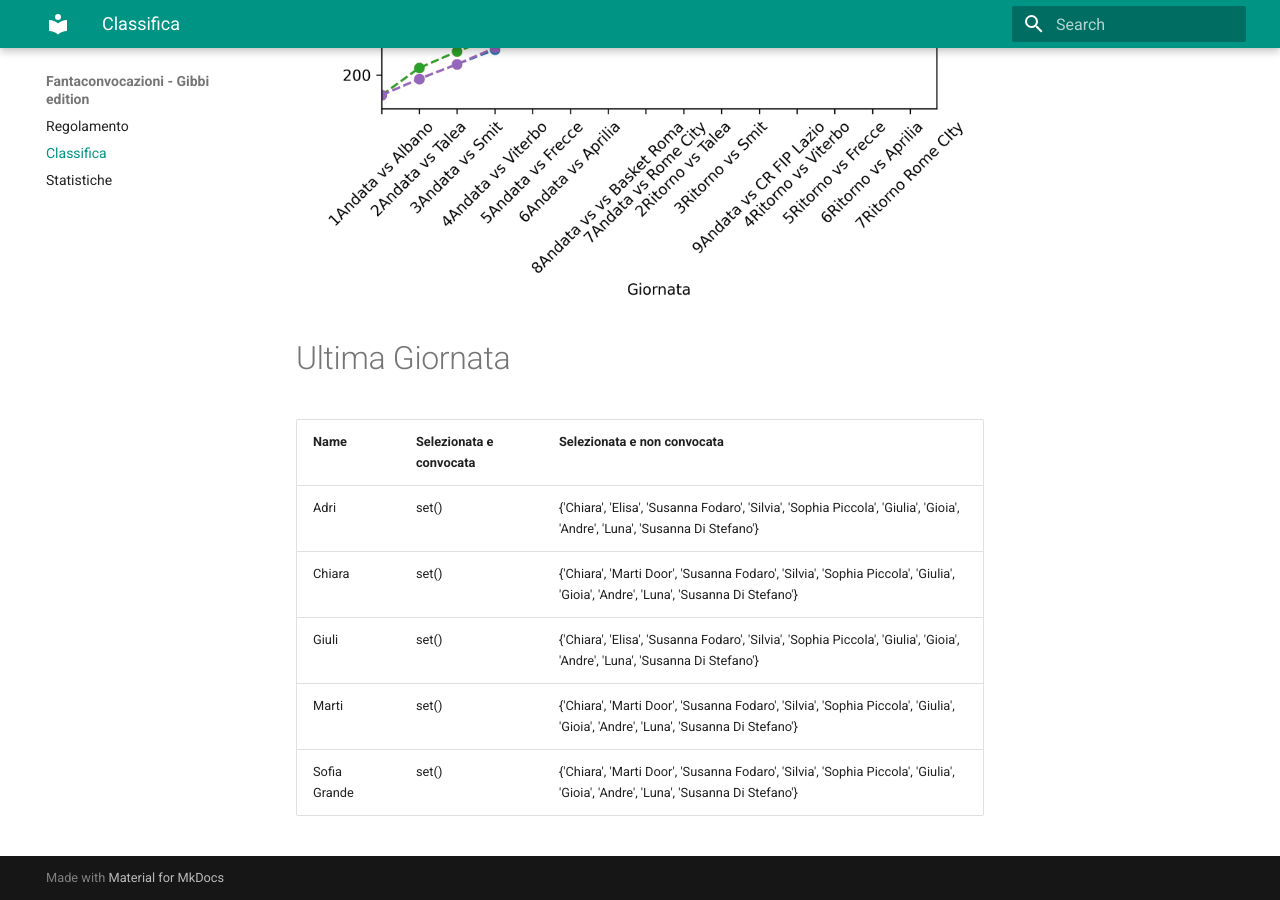
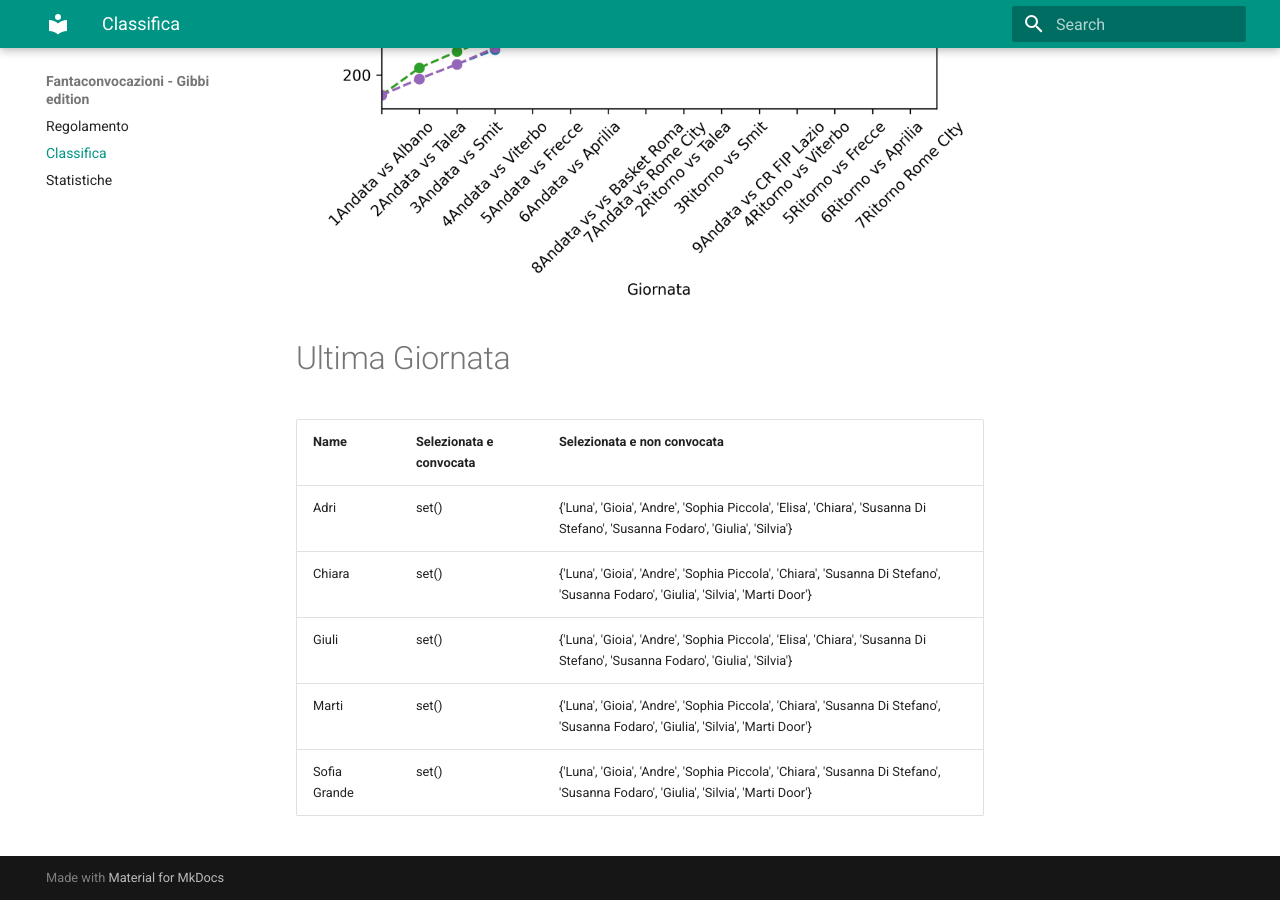
Before and after one commit to martinig94/fantagibbi, an MkDocs documentation site: the page built from docs/Classifica.md, in a window 1280 px wide and 900 px high, scrolled down 810 px. Built offline with MkDocs 1.6.1 and Material for MkDocs 9.7.7, drawn with Linux system fonts in a browser that asks for light colours.

Commit message:
Auto-update from main.py

```diff
--- a/docs/Classifica.md
+++ b/docs/Classifica.md
@@ -18,9 +18,9 @@
 <!-- START_TABLE CORRECT -->
 | Name         | Selezionata e convocata   | Selezionata e non convocata                                                                                                      |
 |:-------------|:--------------------------|:---------------------------------------------------------------------------------------------------------------------------------|
-| Adri         | set()                     | {'Chiara', 'Elisa', 'Susanna Fodaro', 'Silvia', 'Sophia Piccola', 'Giulia', 'Gioia', 'Andre', 'Luna', 'Susanna Di Stefano'}      |
-| Chiara       | set()                     | {'Chiara', 'Marti Door', 'Susanna Fodaro', 'Silvia', 'Sophia Piccola', 'Giulia', 'Gioia', 'Andre', 'Luna', 'Susanna Di Stefano'} |
-| Giuli        | set()                     | {'Chiara', 'Elisa', 'Susanna Fodaro', 'Silvia', 'Sophia Piccola', 'Giulia', 'Gioia', 'Andre', 'Luna', 'Susanna Di Stefano'}      |
-| Marti        | set()                     | {'Chiara', 'Marti Door', 'Susanna Fodaro', 'Silvia', 'Sophia Piccola', 'Giulia', 'Gioia', 'Andre', 'Luna', 'Susanna Di Stefano'} |
-| Sofia Grande | set()                     | {'Chiara', 'Marti Door', 'Susanna Fodaro', 'Silvia', 'Sophia Piccola', 'Giulia', 'Gioia', 'Andre', 'Luna', 'Susanna Di Stefano'} |
+| Adri         | set()                     | {'Luna', 'Gioia', 'Andre', 'Sophia Piccola', 'Elisa', 'Chiara', 'Susanna Di Stefano', 'Susanna Fodaro', 'Giulia', 'Silvia'}      |
+| Chiara       | set()                     | {'Luna', 'Gioia', 'Andre', 'Sophia Piccola', 'Chiara', 'Susanna Di Stefano', 'Susanna Fodaro', 'Giulia', 'Silvia', 'Marti Door'} |
+| Giuli        | set()                     | {'Luna', 'Gioia', 'Andre', 'Sophia Piccola', 'Elisa', 'Chiara', 'Susanna Di Stefano', 'Susanna Fodaro', 'Giulia', 'Silvia'}      |
+| Marti        | set()                     | {'Luna', 'Gioia', 'Andre', 'Sophia Piccola', 'Chiara', 'Susanna Di Stefano', 'Susanna Fodaro', 'Giulia', 'Silvia', 'Marti Door'} |
+| Sofia Grande | set()                     | {'Luna', 'Gioia', 'Andre', 'Sophia Piccola', 'Chiara', 'Susanna Di Stefano', 'Susanna Fodaro', 'Giulia', 'Silvia', 'Marti Door'} |
 <!-- END_TABLE CORRECT -->
```
